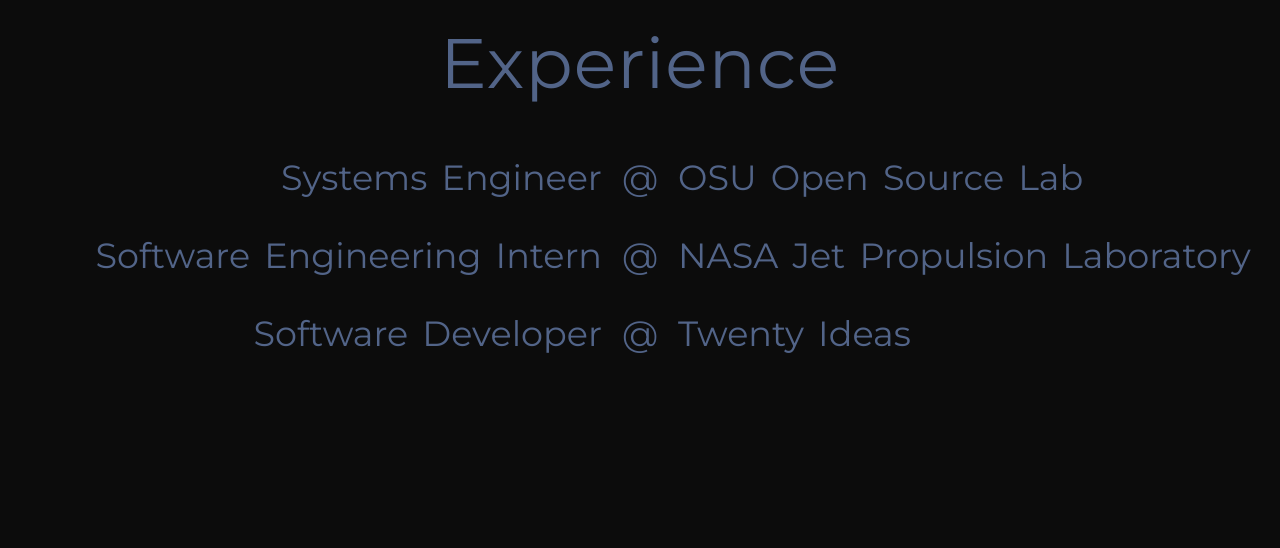
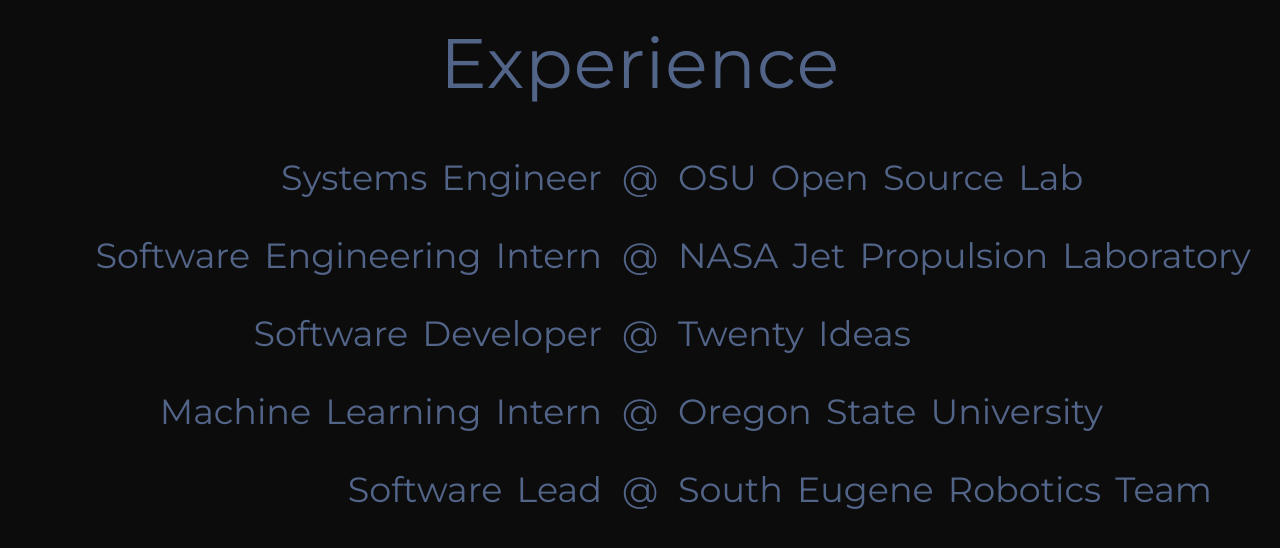
Before and after one commit to andrewda/andrewda.github.io, a Nuxt app: page /experience in a window 1280 px wide. Shown: the top 548 px of the page. Built offline with nearby package versions, Linux system fonts and the light colour scheme.

Commit message:
Add positions

```diff
--- a/pages/experience.vue
+++ b/pages/experience.vue
@@ -24,6 +24,22 @@
           <span class="subtitle box">Software Developer</span>
           <span class="subtitle box at">@</span>
           <span class="subtitle box">Twenty Ideas</span>
+        </div>
+      </div>
+
+      <div class="job">
+        <div class="job-title">
+          <span class="subtitle box">Machine Learning Intern</span>
+          <span class="subtitle box at">@</span>
+          <span class="subtitle box">Oregon State University</span>
+        </div>
+      </div>
+
+      <div class="job">
+        <div class="job-title">
+          <span class="subtitle box">Software Lead</span>
+          <span class="subtitle box at">@</span>
+          <span class="subtitle box">South Eugene Robotics Team</span>
         </div>
       </div>
     </div>
```
